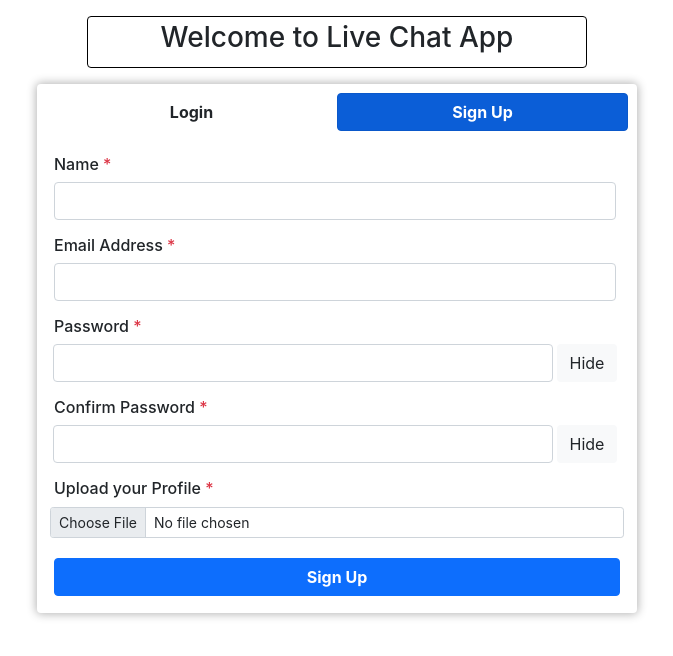
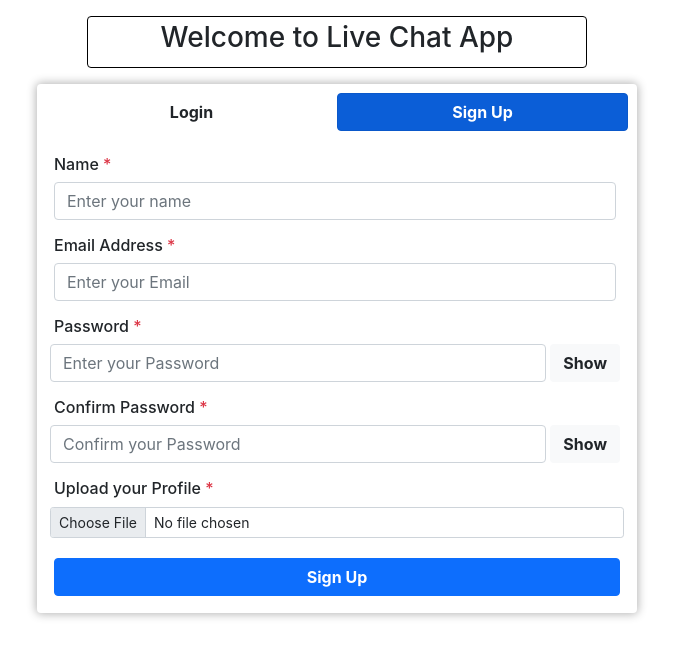
Before and after one commit to HariSirikonda/Real-time-chat-app, a React (Create React App) app in the folder frontend/: page / in a window 1280 px wide. Both pictures are taken after a click on the button "Sign Up". Shown: the top 656 px of the page, without its empty margins (303-976 px from the left). Built offline with nearby package versions, Linux system fonts and the light colour scheme.

Commit message:
Done with Login and Signin UI

```diff
--- a/frontend/src/Components/Authentication/LoginPage.js
+++ b/frontend/src/Components/Authentication/LoginPage.js
@@ -1,29 +1,52 @@
 import React, { useState } from 'react'
 
 function LoginPage() {
-    const [hide, setHide] = useState(false);
+    const [email, setEmail] = useState();
+    const [password, setPassword] = useState();
+    const [hide, setHide] = useState(true);
     const handleHideClick = () => {
         setHide(!hide);
+    };
+    const handleLoginClick = () => {
+        if (email === "" || password === "") {
+            alert("Enter proper Credentials");
+        }
+        else {
+            console.log("Entered Email : ", email);
+            console.log("Entered Password : ", password);
+        }
     };
     return (
         <div className='text-center p-1'>
             <div className='mb-3'>
                 <h6 className='ms-1 text-start'>Email Address <span className='text-danger'>*</span></h6>
-                <input className='email-input mx-1 form-control rounded shadow-none' />
+                <input
+                    className='email-input mx-1 form-control rounded shadow-none'
+                    placeholder='Enter your Email'
+                    onChange={(e) => { setEmail(e.target.value) }}
+                />
             </div>
             <div className='mb-1 text-start'>
                 <h6 className='mx-1'>Password <span className='text-danger'>*</span></h6>
                 <div className='d-flex align-items-center justify-content-center'>
                     <div className='password-input me-1'>
-                        <input className='form-control rounded shadow-none' type={`${hide === true ? "text" : "password"}`} />
+                        <input
+                            className='form-control rounded shadow-none'
+                            type={`${hide === true ? "text" : "password"}`}
+                            placeholder='Enter your Password'
+                            onChange={(e) => { setPassword(e.target.value) }}
+                            required
+                        />
                     </div>
                     <div className='hide-button me-1'>
-                        <button className='btn bg-light shadow-none' onClick={handleHideClick}>Hide</button>
+                        <button className='btn bg-light shadow-none' onClick={handleHideClick}>
+                            <b>{`${hide === true ? "Show" : "Hide"}`}</b>
+                        </button>
                     </div>
                 </div>
             </div>
             <div className='p-1'>
-                <button className='btn btn-primary text-white w-100 shadow-none' ><b>Login</b></button>
+                <button className='btn btn-primary text-white w-100 shadow-none' onClick={handleLoginClick}><b>Login</b></button>
             </div>
             <div className='p-1'>
                 <button className='btn btn-danger text-white w-100 shadow-none' ><b>Get Guest User Credentials</b></button>
--- a/frontend/src/Components/Authentication/SignInPage.js
+++ b/frontend/src/Components/Authentication/SignInPage.js
@@ -13,20 +13,36 @@ function SignInPage() {
         <div className='text-center p-1'>
             <div className='mb-3'>
                 <h6 className='ms-1 text-start'>Name <span className='text-danger'>*</span></h6>
-                <input className='email-input mx-1 form-control rounded shadow-none' type='text' />
+                <input
+                    className='email-input mx-1 form-control rounded shadow-none'
+                    type='text'
+                    placeholder='Enter your name'
+                />
             </div>
             <div className='mb-3'>
                 <h6 className='ms-1 text-start'>Email Address <span className='text-danger'>*</span></h6>
-                <input className='email-input mx-1 form-control rounded shadow-none' type='email' />
+                <input
+                    className='email-input mx-1 form-control rounded shadow-none'
+                    type='email'
+                    placeholder='Enter your Email'
+
+                />
             </div>
             <div className='mb-3 text-start'>
                 <h6 className='mx-1'>Password <span className='text-danger'>*</span></h6>
                 <div className='d-flex align-items-center justify-content-center'>
                     <div className='password-input me-1'>
-                        <input className='form-control rounded shadow-none' type={`${passwordHide === true ? "password" : "text"}`} />
+                        <input
+                            className='form-control rounded shadow-none'
+                            type={`${passwordHide === true ? "password" : "text"}`}
+                            placeholder='Enter your Password'
+
+                        />
                     </div>
                     <div className='hide-button me-1'>
-                        <button className='btn bg-light shadow-none' onClick={handlePasswordHide}>Hide</button>
+                        <button className='btn bg-light shadow-none' onClick={handlePasswordHide}>
+                            <b>{`${passwordHide === true ? "Show" : "Hide"}`}</b>
+                        </button>
                     </div>
                 </div>
             </div>
@@ -34,10 +50,16 @@ function SignInPage() {
                 <h6 className='mx-1'>Confirm Password <span className='text-danger'>*</span></h6>
                 <div className='d-flex align-items-center justify-content-center'>
                     <div className='password-input me-1'>
-                        <input className='form-control rounded shadow-none' type={`${confirmPasswordHide === true ? "password" : "text"}`} />
+                        <input
+                            className='form-control rounded shadow-none'
+                            type={`${confirmPasswordHide === true ? "password" : "text"}`}
+                            placeholder='Confirm your Password'
+                        />
                     </div>
                     <div className='hide-button me-1'>
-                        <button className='btn bg-light shadow-none' onClick={handleConfirmPasswordHide}>Hide</button>
+                        <button className='btn bg-light shadow-none' onClick={handleConfirmPasswordHide}>
+                            <b>{`${confirmPasswordHide === true ? "Show" : "Hide"}`}</b>
+                        </button>
                     </div>
                 </div>
             </div>
```
